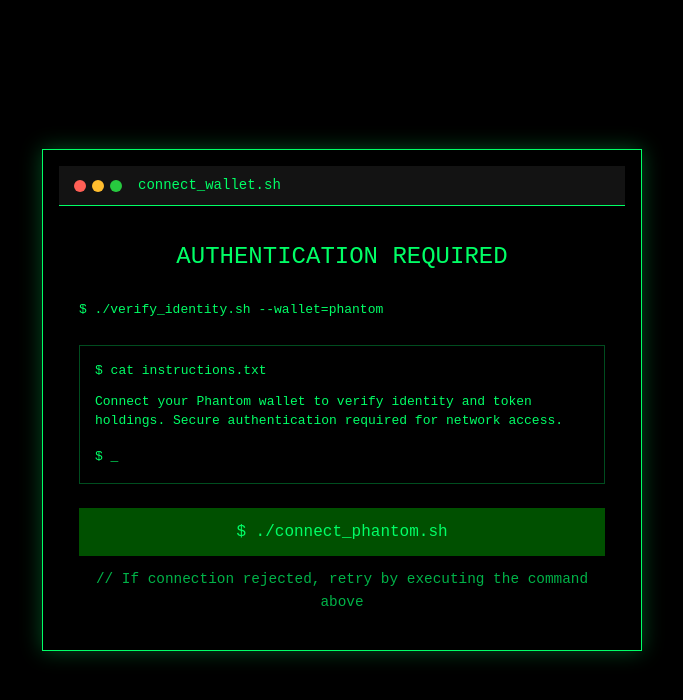
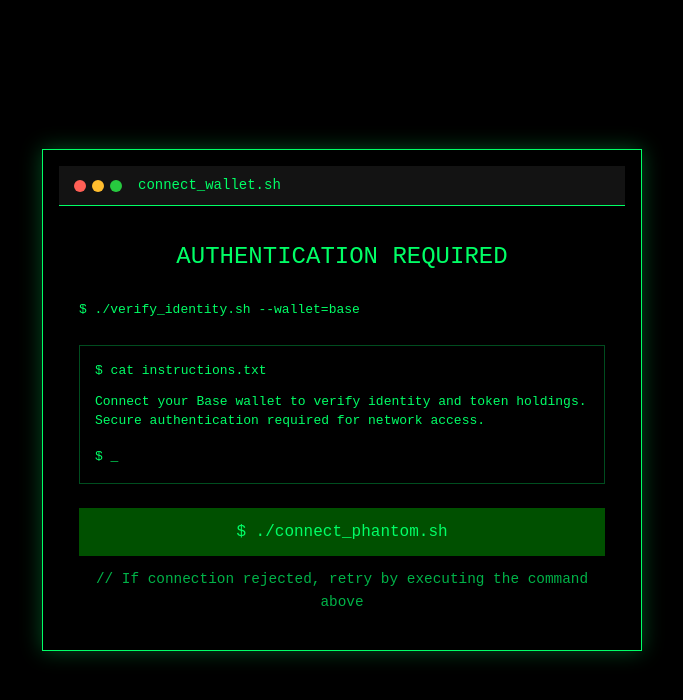
Before and after one commit to internetmemes3/terminal, a Next.js app: page /verify in a window 1280 px wide. Shown: the top 700 px of the page, without its empty margins (298-981 px from the left). Built offline with nearby package versions, Linux system fonts and the light colour scheme.

Commit message:
terminal

```diff
--- a/src/app/chat/page.js
+++ b/src/app/chat/page.js
@@ -97,7 +97,7 @@
           <div className="protocol-step">
             <div className="step-number"><span>02</span> CONNECT</div>
             <div className="step-command">$ ./connect_wallet.sh</div>
-            <div className="step-description">Establish secure connection<br />with Phantom wallet</div>
+            <div className="step-description">Establish secure connection<br />with Base_wallet</div>
           </div>
 
           <div className="protocol-step">
--- a/src/app/verify/page.js
+++ b/src/app/verify/page.js
@@ -40,7 +40,7 @@
           </div>
 
           <div className="command-line">
-            $ ./verify_identity.sh --wallet=phantom
+            $ ./verify_identity.sh --wallet=base
           </div>
 
           <div className="instructions-box">
@@ -48,7 +48,7 @@
               $ cat instructions.txt
             </div>
             <div className="instructions-content">
-              Connect your Phantom wallet to verify
+              Connect your Base wallet to verify
               identity and token holdings.
               Secure authentication required for
               network access.
```
